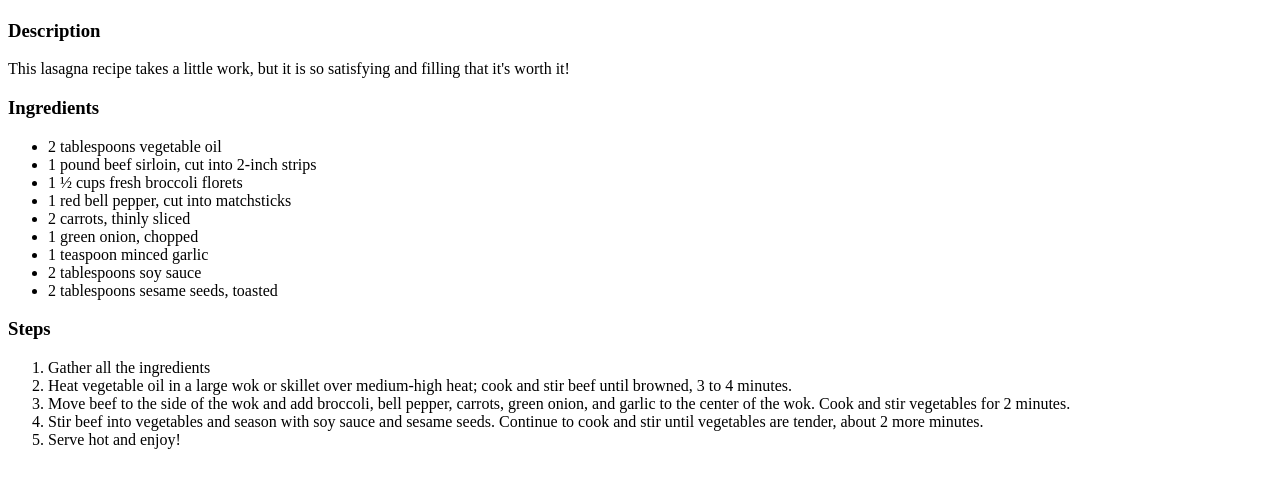
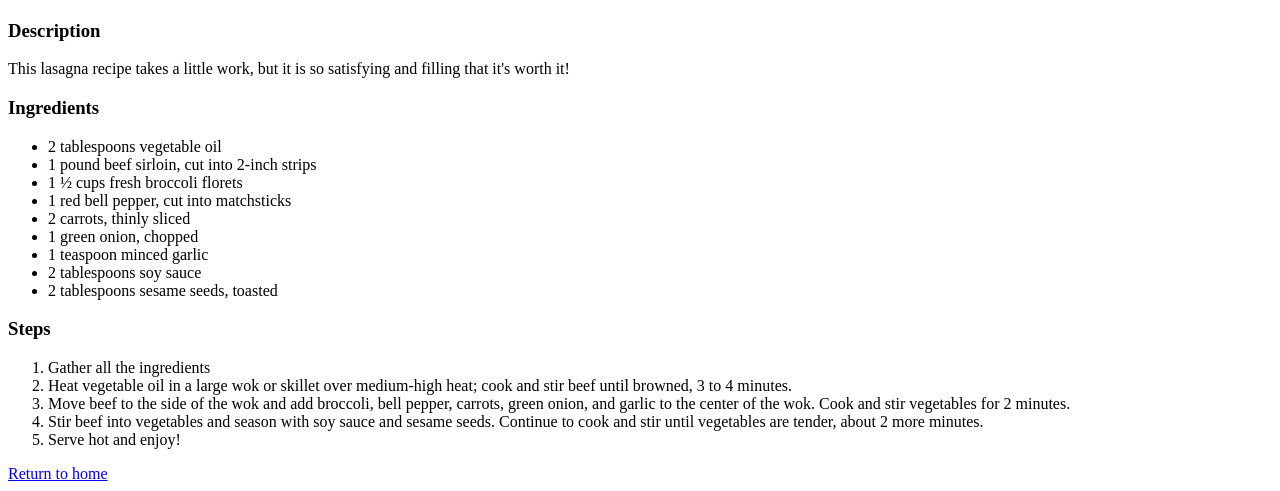
Before and after one commit to dabun01/odin-recipes, a plain HTML site: page beefStirFry.html in a window 1280 px wide. Shown: the part 383-874 px from the top of the page. Before the commit the page ends 848 px from the top, so only its background shows below. Drawn offline with Linux system fonts and the light colour scheme.

Commit message:
Inserted back to homepage
The pages previous could not go back to homepage
so I added a link at the bottom of the page to
return to the home

```diff
--- a/beefStirFry.html
+++ b/beefStirFry.html
@@ -31,5 +31,6 @@
         <li>Stir beef into vegetables and season with soy sauce and sesame seeds. Continue to cook and stir until vegetables are tender, about 2 more minutes.</li>
         <li>Serve hot and enjoy!</li>
     </ol>
+    <a href="index.html">Return to home</a>
 </body>
 </html>
```
Also changed, not shown: chickenAlfredo.html (+1 -0 lines), lasagna.html (+1 -0 lines).
